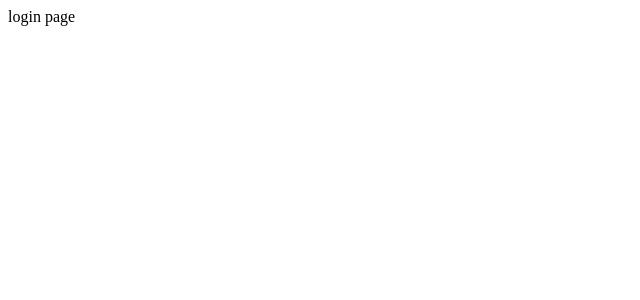
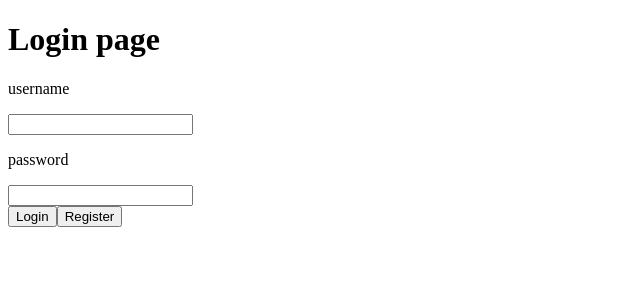
Before and after one commit to makomoriCY/driver-manager, a React (Create React App) app in the folder front-end/: page / in a window 1280 px wide. Shown: the top 300 px of the page, without its empty margins (0-640 px from the left). Built offline with nearby package versions, Linux system fonts and the light colour scheme.

Commit message:
สร้างหน้า Login

```diff
--- a/front-end/src/components/login/Login.js
+++ b/front-end/src/components/login/Login.js
@@ -1,11 +1,23 @@
-import React from 'react'
+import React from "react";
 
 const Login = () => {
-    return (
-        <div>
-            login page
-        </div>
-    )
-}
+  return (
+    <div>
+      <h1>Login page </h1>
+      <div>
+        <p>username </p>
+        <input />
+      </div>
+      <div>
+        <p>password</p>
+        <input />
+      </div>
+      <div>
+        <button>Login</button>
+        <button>Register</button>
+      </div>
+    </div>
+  );
+};
 
-export default Login
+export default Login;
```
